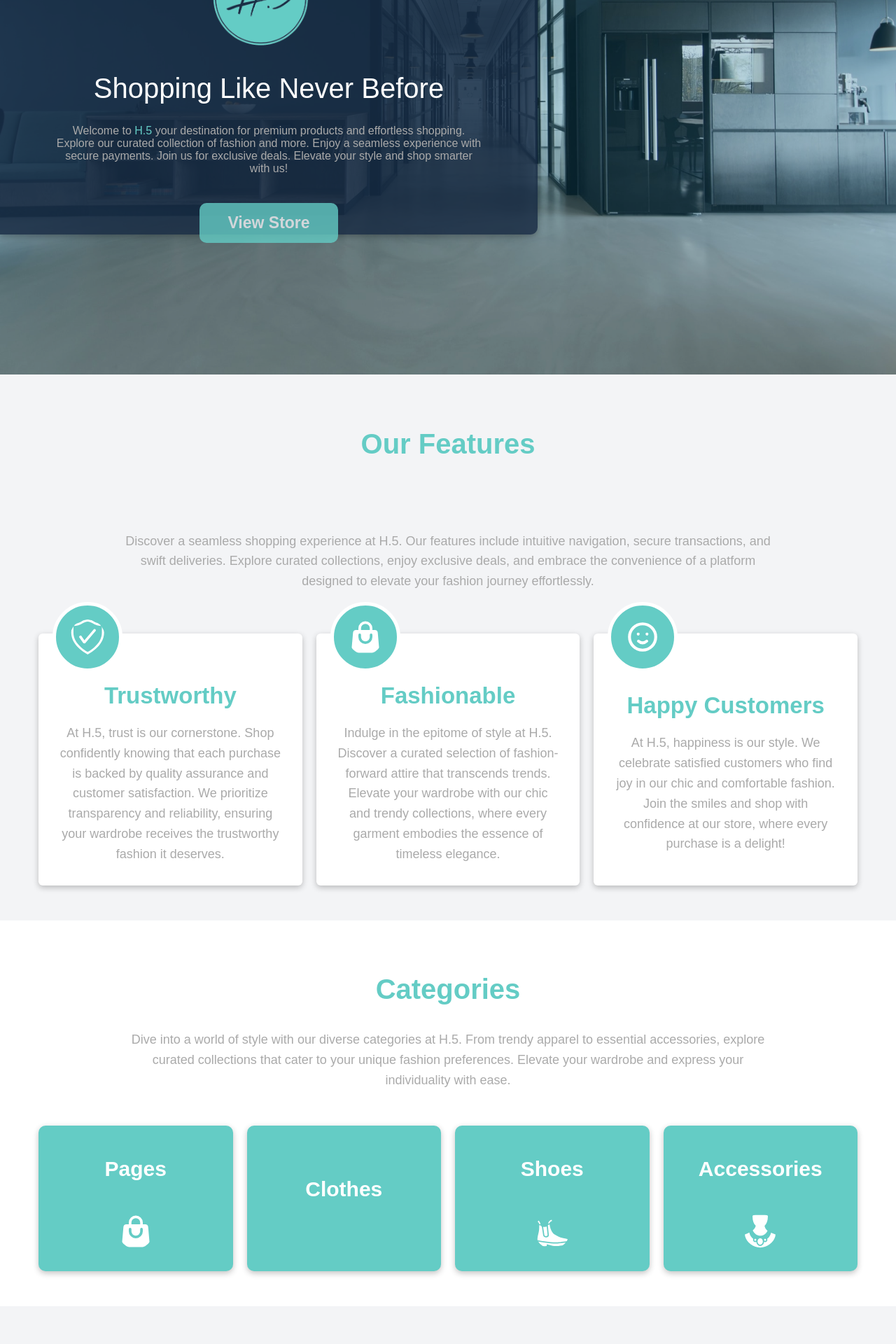
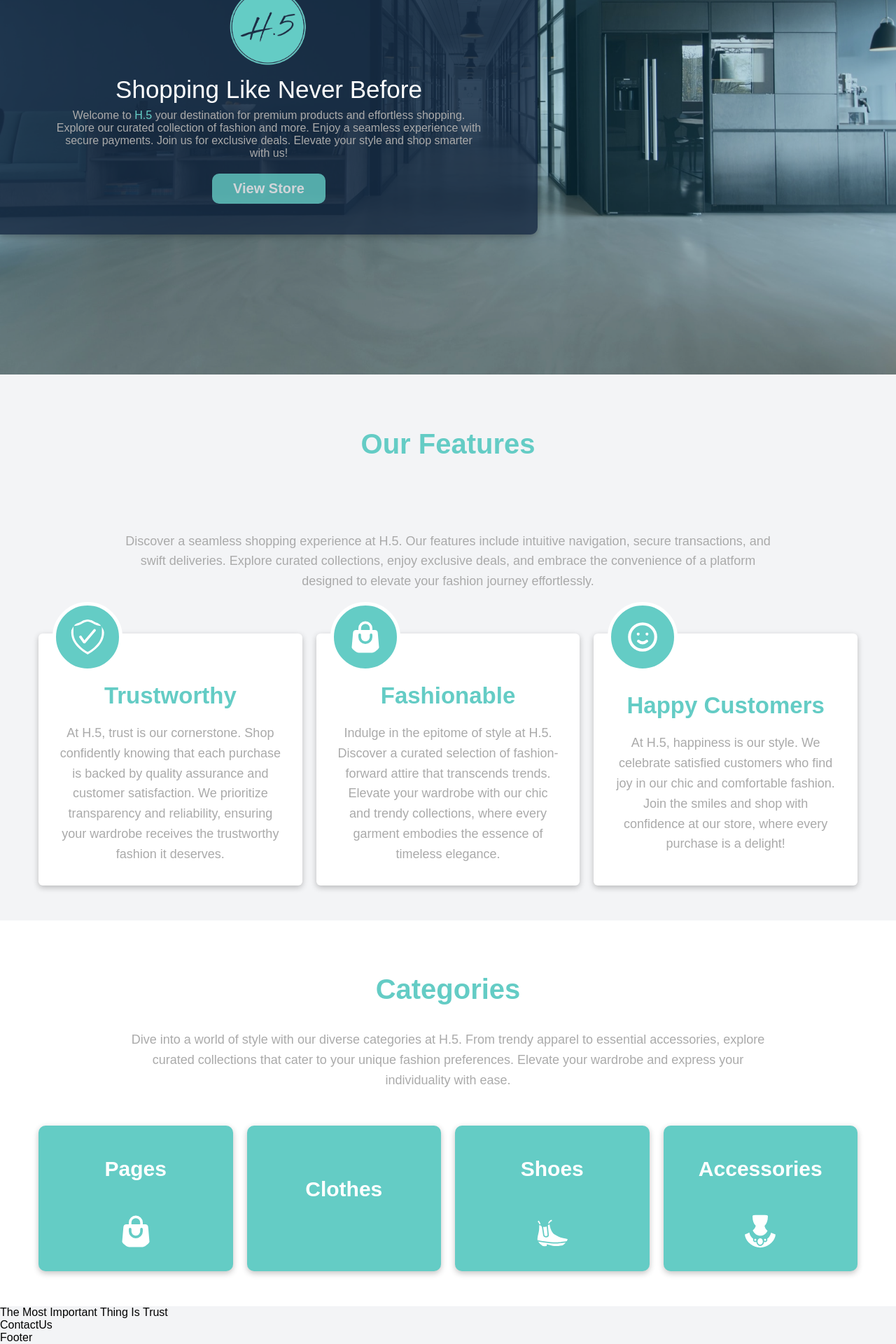
Before and after one commit to Abooo0d/H.5-FullStack, a React (Vite) app in the folder FrontEnd/: page /#/dashboard in a window 1280 px wide. Shown: the part 265-2185 px from the top of the page at 70% size. Before the commit the page ends 2131 px from the top, so only its background shows below. Built offline with nearby package versions, Linux system fonts and the light colour scheme; no server answers; some icons are missing.

Commit message:
Creating The Quote And Footer Sections

```diff
--- /dev/null
+++ b/FrontEnd/src/Components/Sections/ContactUs/ContactUs.jsx
@@ -0,0 +1,7 @@
+import React from "react";
+import "./ContactUs.css";
+const ContactUs = () => {
+  return <div>ContactUs</div>;
+};
+
+export default ContactUs;
--- /dev/null
+++ b/FrontEnd/src/Components/Sections/Footer/Footer.jsx
@@ -0,0 +1,7 @@
+import React from "react";
+import "./Footer.css";
+const Footer = () => {
+  return <div>Footer</div>;
+};
+
+export default Footer;
--- /dev/null
+++ b/FrontEnd/src/Components/Sections/Quote/Quote.jsx
@@ -0,0 +1,11 @@
+import React from "react";
+import "./Quote";
+const Quote = () => {
+  return (
+    <div className="quote">
+      <div className="text">The Most Important Thing Is Trust</div>
+    </div>
+  );
+};
+
+export default Quote;
--- a/FrontEnd/src/Views/DashBoard/Dashboard.jsx
+++ b/FrontEnd/src/Views/DashBoard/Dashboard.jsx
@@ -1,15 +1,12 @@
 import React, { useEffect, useState } from "react";
 import axiosClient from "../../AxiosClient/axiosClient";
-import DashboardCard from "../../Components/DashboardCard/DashboardCard";
-import Spinner from "../../Components/Spinner/Spinner";
-import Container from "../../Components/container/Container";
 import "./dashboard.css";
-import { Link } from "react-router-dom";
 import LandingPage from "../../Components/Sections/LandingPage/LandingPage";
 import OurFeatures from "../../Components/Sections/OurFeatures/OurFeatures";
-import HomePage from "../HomePage/HomePage";
 import Categories from "../../Components/Sections/Categories/Categories";
-// import { VscWorkspaceTrusted } from "react-icons/vsc";
+import Footer from "../../Components/Sections/Footer/Footer";
+import ContactUs from "../../Components/Sections/ContactUs/ContactUs";
+import Quote from "../../Components/Sections/Quote/Quote";
 function Dashboard() {
   const [loading, setLoading] = useState(false);
   const [data, setData] = useState({});
@@ -32,6 +29,9 @@ function Dashboard() {
       <LandingPage />
       <OurFeatures />
       <Categories />
+      <Quote />
+      <ContactUs />
+      <Footer />
     </div>
   );
 }
--- a/FrontEnd/src/Views/DashBoard/dashboard.css
+++ b/FrontEnd/src/Views/DashBoard/dashboard.css
@@ -1,4 +1,4 @@
-.landing{
+.landing {
   background-image: url(../../Assets/Images/landing.jpg);
   position: relative;
   top: 0;
@@ -7,7 +7,7 @@
   width: 100%;
   background-size: cover;
 }
-.landing .landing-overlay{
+.landing .landing-overlay {
   position: absolute;
   top: 0;
   left: 0;
@@ -20,7 +20,7 @@
   flex-direction: column;
 }
 
-.landing .landing-overlay .text{
+.landing .landing-overlay .text {
   position: absolute;
   top: 50%;
   left: 0;
@@ -34,15 +34,15 @@
   justify-content: center;
   align-items: center;
   flex-direction: column;
-  gap: 20px;
+  /* gap: 20px; */
   box-shadow: rgba(0, 0, 0, 0.24) 0px 3px 8px;
 }
-.landing .landing-overlay .text a{
+.landing .landing-overlay .text a {
   background-color: var(--green-color);
-  padding: 15px 40px;
+  padding: 10px 30px;
   border-radius: 10px;
   color: white;
-  font-size: 23px;
+  font-size: 20px;
   margin-top: 20px;
   font-weight: bold;
   cursor: pointer;
@@ -51,7 +51,7 @@
   opacity: 0.8;
   position: relative;
 }
-.landing .landing-overlay .text a::before{
+.landing .landing-overlay .text a::before {
   content: "";
   position: absolute;
   bottom: 11px;
@@ -62,52 +62,52 @@
   transition: 0.3s;
   transform: translateX(-50%);
 }
-.landing .landing-overlay .text a:hover{
+.landing .landing-overlay .text a:hover {
   opacity: 1;
 }
-.landing .landing-overlay .text a:hover::before{
+.landing .landing-overlay .text a:hover::before {
   width: 80%;
-  height: 3px
+  height: 3px;
 }
-.landing h1{
-  margin:0;
+.landing h1 {
+  margin: 0;
   color: white;
   font-size: 50px;
   font-family: arial;
 }
-.landing .text img{
-  height:150px;
-  margin-right:20px;
+.landing .text img {
+  height: 120px;
+  /* margin-right:20px; */
 }
-.landing span{
-  color: #64CCC5;
+.landing span {
+  color: #64ccc5;
 }
-.landing p{
+.landing p {
   color: white;
-  font-size: 40px;
+  font-size: 35px;
   margin: 0;
   font-family: arial;
   text-align: center;
 }
-.landing .about{
+.landing .about {
   font-size: 16px;
   color: var(--text-color);
   text-align: center;
   width: 80%;
 }
-.dashboard-con{
+.dashboard-con {
   display: grid;
-  grid-template-columns: repeat(auto-fill,minmax(450px,1fr));
-  gap:20px;
+  grid-template-columns: repeat(auto-fill, minmax(450px, 1fr));
+  gap: 20px;
 }
 
-.dashboard-card .image{
-  width:100%;
-  height:200px;
+.dashboard-card .image {
+  width: 100%;
+  height: 200px;
   border-radius: 6px;
   overflow: hidden;
 }
-.dashboard-card img{
+.dashboard-card img {
   background-size: cover;
   min-width: 100%;
   height: 200px;
@@ -119,7 +119,7 @@
   font-family: arial;
   margin: 0;
 }
-.dashboard-card p{
+.dashboard-card p {
   color: var(--text-color);
   font-size: 18px;
   height: 107px;
@@ -128,7 +128,7 @@
   font-family: arial;
   text-align: center;
 }
-.dashboard-card span{
+.dashboard-card span {
   position: absolute;
   top: 0px;
   left: 0;
@@ -140,7 +140,7 @@
   border-bottom-right-radius: 6px;
   box-shadow: rgba(0, 0, 0, 0.35) 0px 5px 15px;
 }
-.dashboard-card a{
+.dashboard-card a {
   border: none;
   background-color: var(--magenta-color);
   color: white;
@@ -151,23 +151,23 @@
   /* box-shadow: rgba(0, 0, 0, 0.35) 0px 5px 15px; */
   text-decoration: none;
   font-family: arial;
-  transition:0.3s;
+  transition: 0.3s;
 }
-@media (max-width:767px){
-  .landing .landing-overlay .text{
-    width:100%;
-    padding:20px 0;
+@media (max-width: 767px) {
+  .landing .landing-overlay .text {
+    width: 100%;
+    padding: 20px 0;
     border-radius: 0;
-    gap:5px;
+    gap: 5px;
   }
-  .landing .landing-overlay .text img{
-    height:100px;
+  .landing .landing-overlay .text img {
+    height: 100px;
   }
-  .landing .landing-overlay .text .desc{
+  .landing .landing-overlay .text .desc {
     text-align: center;
-    font-size:24px;
+    font-size: 24px;
   }
-  .landing .landing-overlay .text .about{
-    font-size:14px;
+  .landing .landing-overlay .text .about {
+    font-size: 14px;
   }
 }
--- a/FrontEnd/src/Views/Login/Login.jsx
+++ b/FrontEnd/src/Views/Login/Login.jsx
@@ -22,7 +22,6 @@ function Login() {
         router.navigate("/dashboard");
       })
       .catch((err) => {
-        console.log(err);
         const finalErrors = [
           err.response.data.errors
             ? [err.response.data.errors.name, err.response.data.errors.password]
```
Also changed, not shown: FrontEnd/src/Components/Sections/ContactUs/ContactUs.css (added), FrontEnd/src/Components/Sections/Footer/Footer.css (added), FrontEnd/src/Components/Sections/Quote/Quote.css (added).
